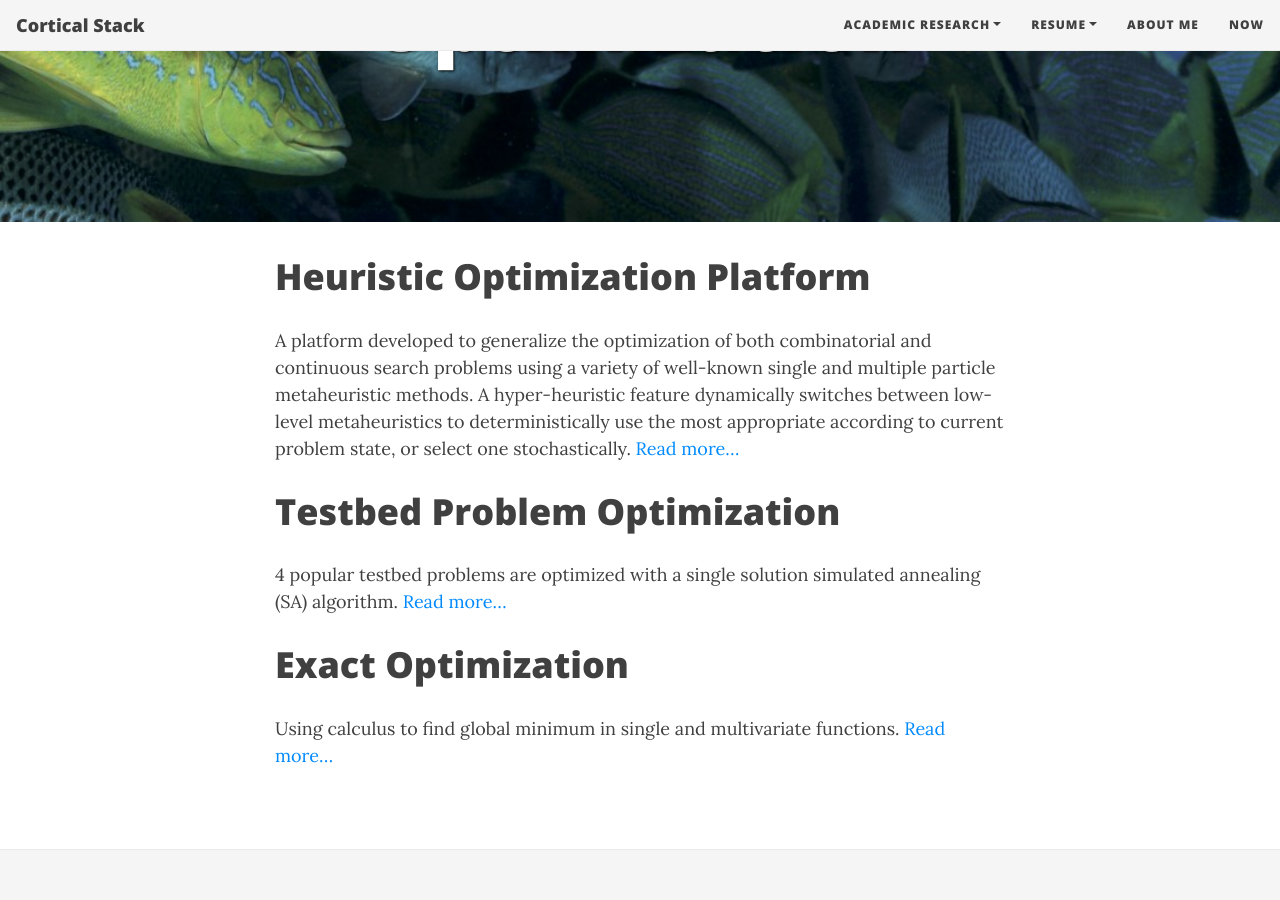
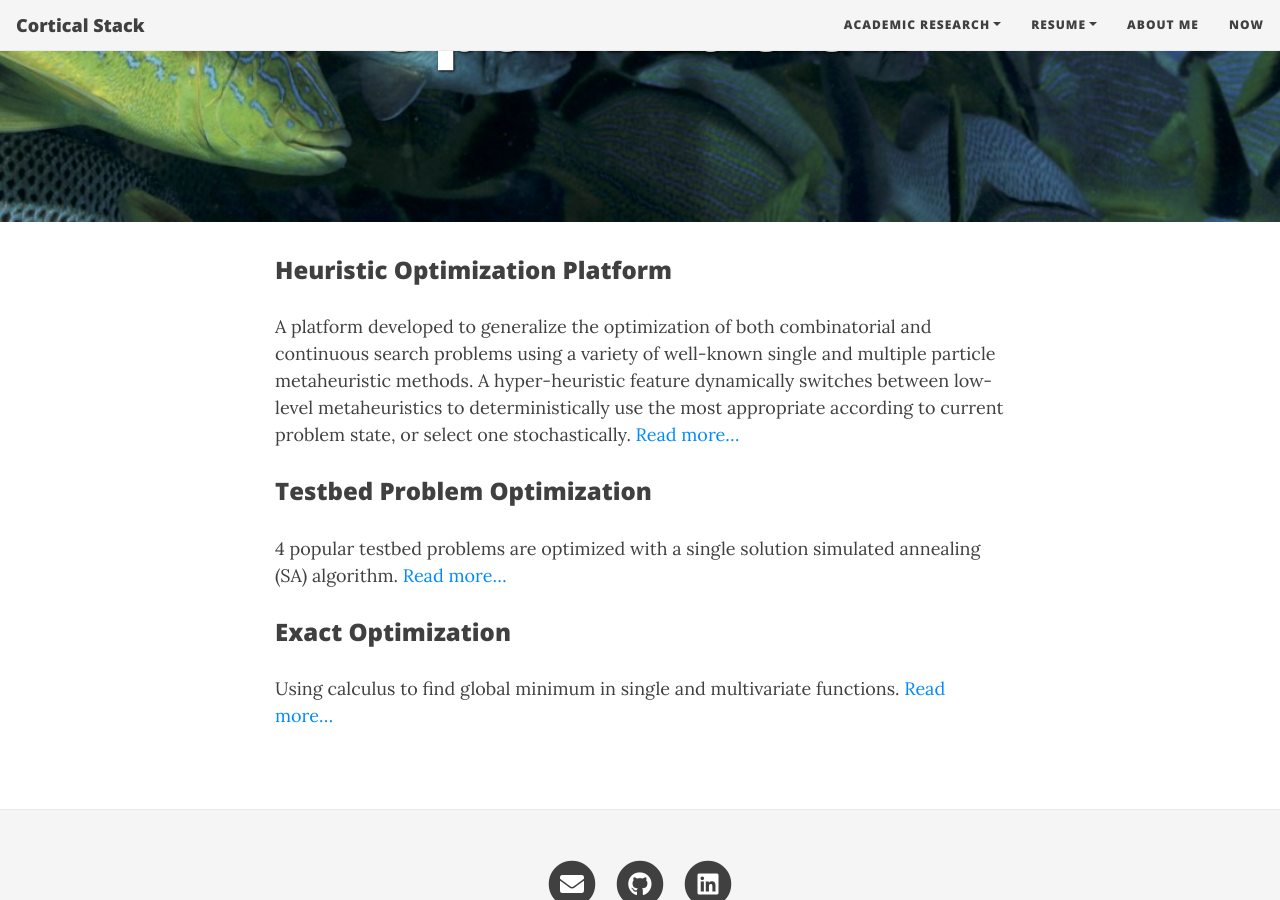
Before and after one commit to corticalstack/corticalstack.github.io, a Jekyll site: the page built from cio.md, in a window 1280 px wide and 900 px high, scrolled down 441 px. Built offline with Jekyll 4.4.1, drawn with Linux system fonts in a browser that asks for light colours; nearby versions of some CDN libraries.

Commit message:
Initial wip

```diff
--- a/cio.md
+++ b/cio.md
@@ -4,14 +4,14 @@
 cover-img: /assets/img/fish_school.jpg
 tags: [optimization, metaheuristics, hyper-heuristics, Python, flow shop, combinatorial, continuous]
 ---
-# Heuristic Optimization Platform
+### Heuristic Optimization Platform
 A platform developed to generalize the optimization of both combinatorial and continuous search problems using a variety
 of well-known single and multiple particle metaheuristic methods. A hyper-heuristic feature dynamically switches between
 low-level metaheuristics to deterministically use the most appropriate according to current problem state, or select one
 stochastically. [Read more...](https://docs.google.com/viewer?url=https://github.com/corticalstack/corticalstack.github.io/raw/master/docs/cio/Heuristic Optimization Platform.pdf)
 
-# Testbed Problem Optimization
+### Testbed Problem Optimization
 4 popular testbed problems are optimized with a single solution simulated annealing (SA) algorithm. [Read more...](https://docs.google.com/viewer?url=https://github.com/corticalstack/corticalstack.github.io/raw/master/docs/cio/Testbed Problem Optimisation.pdf)
 
-# Exact Optimization
+### Exact Optimization
 Using calculus to find global minimum in single and multivariate functions. [Read more...](https://docs.google.com/viewer?url=https://github.com/corticalstack/corticalstack.github.io/raw/master/docs/cio/Exact Optimisation.pdf)
```
Also changed, not shown: aci.md (+6 -1 lines), assets/img/github_icon.jpg (added).
